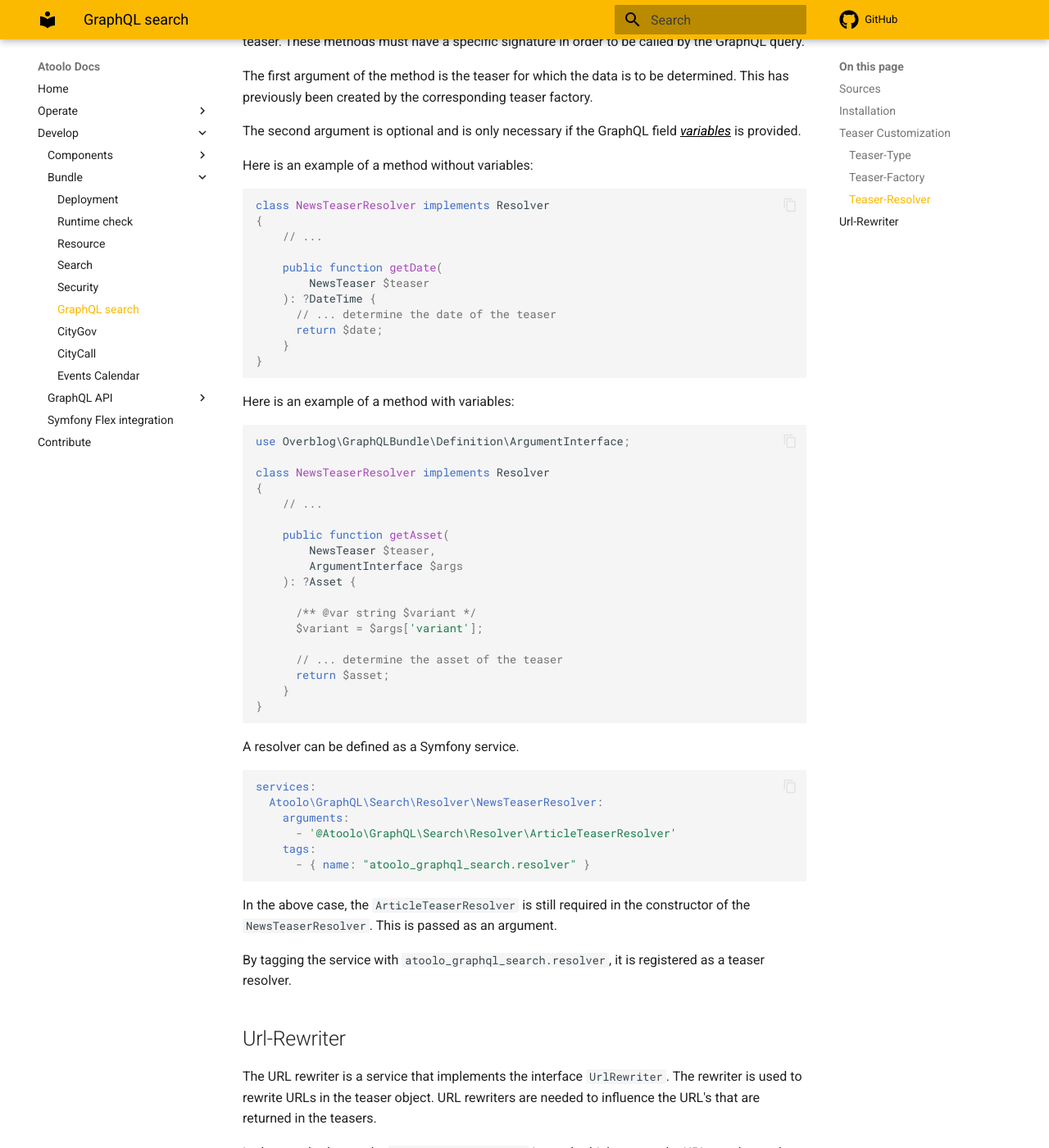
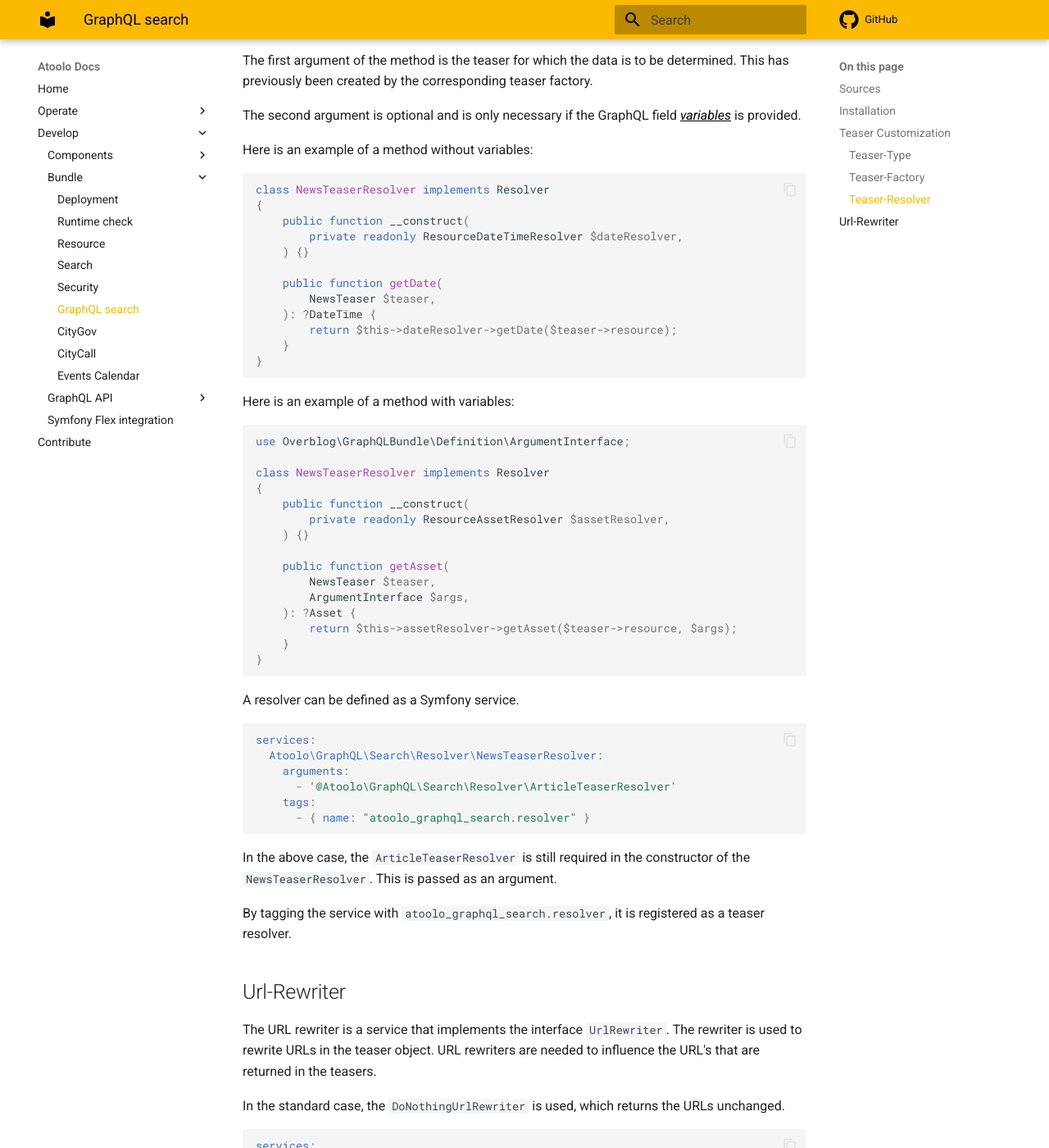
Before and after one commit to sitepark/atoolo-docs, an MkDocs documentation site: the page built from docs/develop/bundles/graphql-search.md, in a window 1280 px wide and 1400 px high, scrolled down 2401 px. Shown: the whole window at 82% size. Built offline with MkDocs 1.6.1 and Material for MkDocs 9.7.7, drawn with Linux system fonts in a browser that asks for light colours; comment, search, counter and statistics services are not loaded; some of the changed text lies outside the part shown.

Commit message:
fix: link fixes

````diff
--- a/docs/develop/bundles/graphql-search.md
+++ b/docs/develop/bundles/graphql-search.md
@@ -28,12 +28,12 @@
 class NewsTeaser extends Teaser
 {
     public function __construct(
-        ?string $url,
+        ?Link $link,
         public readonly ?string $headline,
         public readonly ?string $text,
         public readonly Resource $resource
     ) {
-        parent::__construct($url);
+        parent::__construct($link);
     }
 }
 ```
@@ -108,13 +107,14 @@
 ```php
 class NewsTeaserResolver implements Resolver
 {
-    // ...
+    public function __construct(
+        private readonly ResourceDateTimeResolver $dateResolver,
+    ) {}
 
     public function getDate(
-        NewsTeaser $teaser
+        NewsTeaser $teaser,
     ): ?DateTime {
-      // ... determine the date of the teaser
-      return $date;
+        return $this->dateResolver->getDate($teaser->resource);
     }
 }
 ```
@@ -126,18 +126,15 @@
 
 class NewsTeaserResolver implements Resolver
 {
-    // ...
+    public function __construct(
+        private readonly ResourceAssetResolver $assetResolver,
+    ) {}
 
     public function getAsset(
         NewsTeaser $teaser,
-        ArgumentInterface $args
+        ArgumentInterface $args,
     ): ?Asset {
-
-      /** @var string $variant */
-      $variant = $args['variant'];
-
-      // ... determine the asset of the teaser
-      return $asset;
+        return $this->assetResolver->getAsset($teaser->resource, $args);
     }
 }
 ```
````
Also changed, not shown: other parts of docs/develop/bundles/graphql-search.md (+8 -9 lines), docs/develop/bundles/search/index.md (+2 -2 lines).
